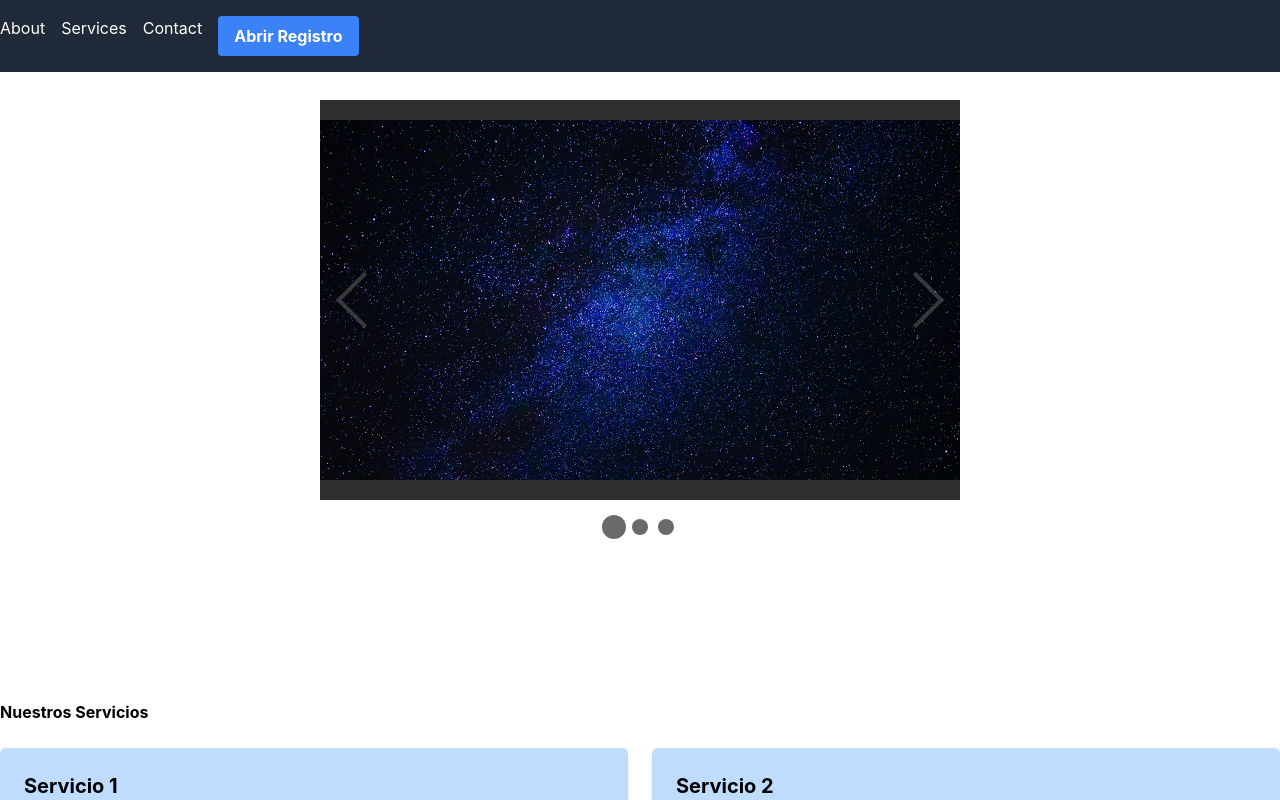
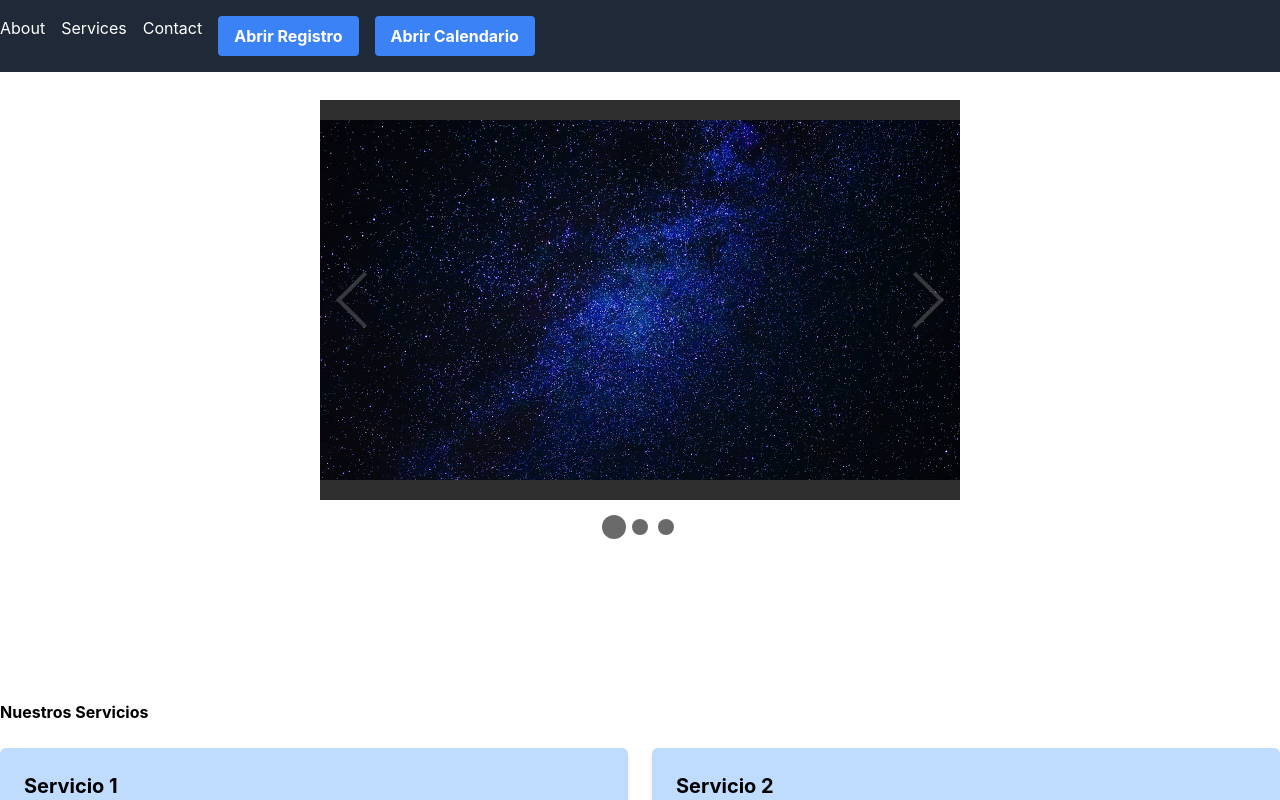
Before and after one commit to felipevergara19/SiempreLimpioWebPage, a React (Create React App) app in the folder Front/siemprelimpiofront/: page / in a window 1280 px wide. Shown: the top 800 px of the page. Built offline with nearby package versions, Linux system fonts and the light colour scheme.

Commit message:
Modificaciones al calendario

```diff
--- a/Front/siemprelimpiofront/src/App.js
+++ b/Front/siemprelimpiofront/src/App.js
@@ -13,6 +13,7 @@ import "./App.css";
 function App() {
 
   const [isRegistrationOpen, setIsRegistrationOpen] = useState(false);
+  const [isRegistrationOpenC, setIsRegistrationOpenC] = useState(false);
 
   const openRegistration = () => {
     setIsRegistrationOpen(true);
@@ -21,19 +22,31 @@ function App() {
   const closeRegistration = () => {
     setIsRegistrationOpen(false);
   };
+  const openRegistrationC = () => {
+    setIsRegistrationOpenC(true);
+  };
+
+  const closeRegistrationC = () => {
+    setIsRegistrationOpenC(false);
+  };
   return (
     <div>
-      <Header openRegistration={openRegistration} />
+      <Header openRegistration={openRegistration} openRegistrationC={openRegistrationC} />
       <Slide />
       <Services />
       <About />
       <Works />
       <Footer />
-      <MyCalendar />
+      {/* <MyCalendar /> */}
 
       {isRegistrationOpen && (
         <div className="fixed top-0 left-0 w-full h-full flex items-center justify-center bg-black bg-opacity-50">
           <RegistrationForm onClose={closeRegistration} />
+        </div>
+      )}
+      {isRegistrationOpenC && (
+        <div className="fixed top-0 left-0 w-full h-full flex items-center justify-center bg-black bg-opacity-50">
+          <MyCalendar onClose={closeRegistrationC} />
         </div>
       )}
     </div>
--- a/Front/siemprelimpiofront/src/components/Calendar.js
+++ b/Front/siemprelimpiofront/src/components/Calendar.js
@@ -6,10 +6,11 @@ import 'react-calendar/dist/Calendar.css';
 const MyCalendar = () => {
   const [selectedDate, setSelectedDate] = useState(new Date());
   const availableHours = ['10:00 AM', '2:00 PM', '4:00 PM']; // Reemplaza esto con tus horas disponibles
-
   const handleDateChange = (date) => {
     setSelectedDate(date);
   };
+
+
 
   return (
     <div>
@@ -20,6 +21,7 @@ const MyCalendar = () => {
           <li key={hour}>{hour}</li>
         ))}
       </ul>
+
     </div>
   );
 };
--- a/Front/siemprelimpiofront/src/components/Header.js
+++ b/Front/siemprelimpiofront/src/components/Header.js
@@ -1,6 +1,6 @@
 import React from 'react';
 
-const Header = ({ openRegistration }) => {
+const Header = ({ openRegistration, openRegistrationC }) => {
   return (
     <header className="fixed top-0 w-full z-10 bg-gray-800 text-white py-4">
       <nav className="container mx-auto">
@@ -14,6 +14,12 @@ const Header = ({ openRegistration }) => {
       >
         Abrir Registro
       </button></li>
+      <li> <button
+        className="bg-blue-500 hover:bg-blue-700 text-white font-bold py-2 px-4 rounded"
+        onClick={openRegistrationC}
+      >
+        Abrir Calendario
+      </button></li>
         </ul>
       </nav>
     </header>
```
